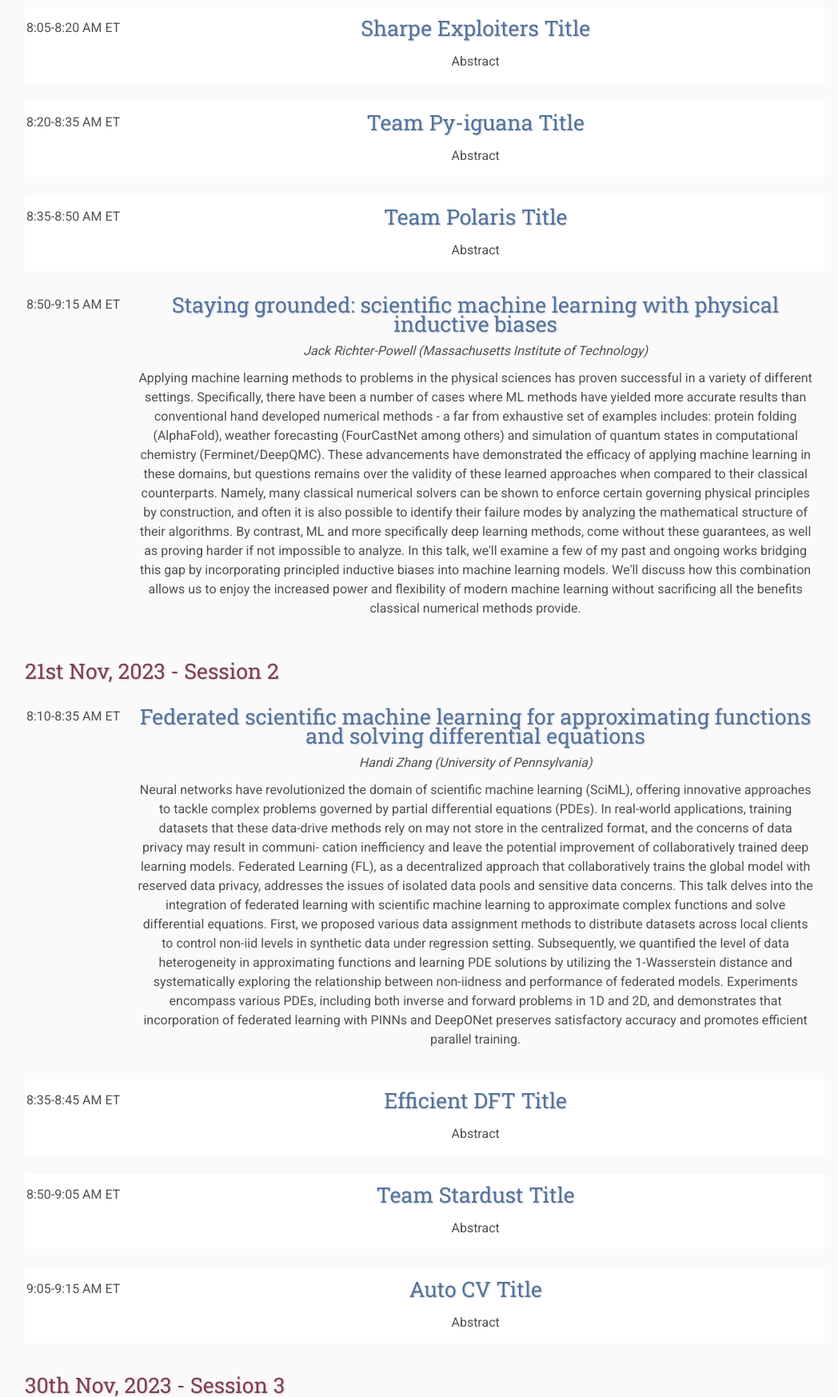
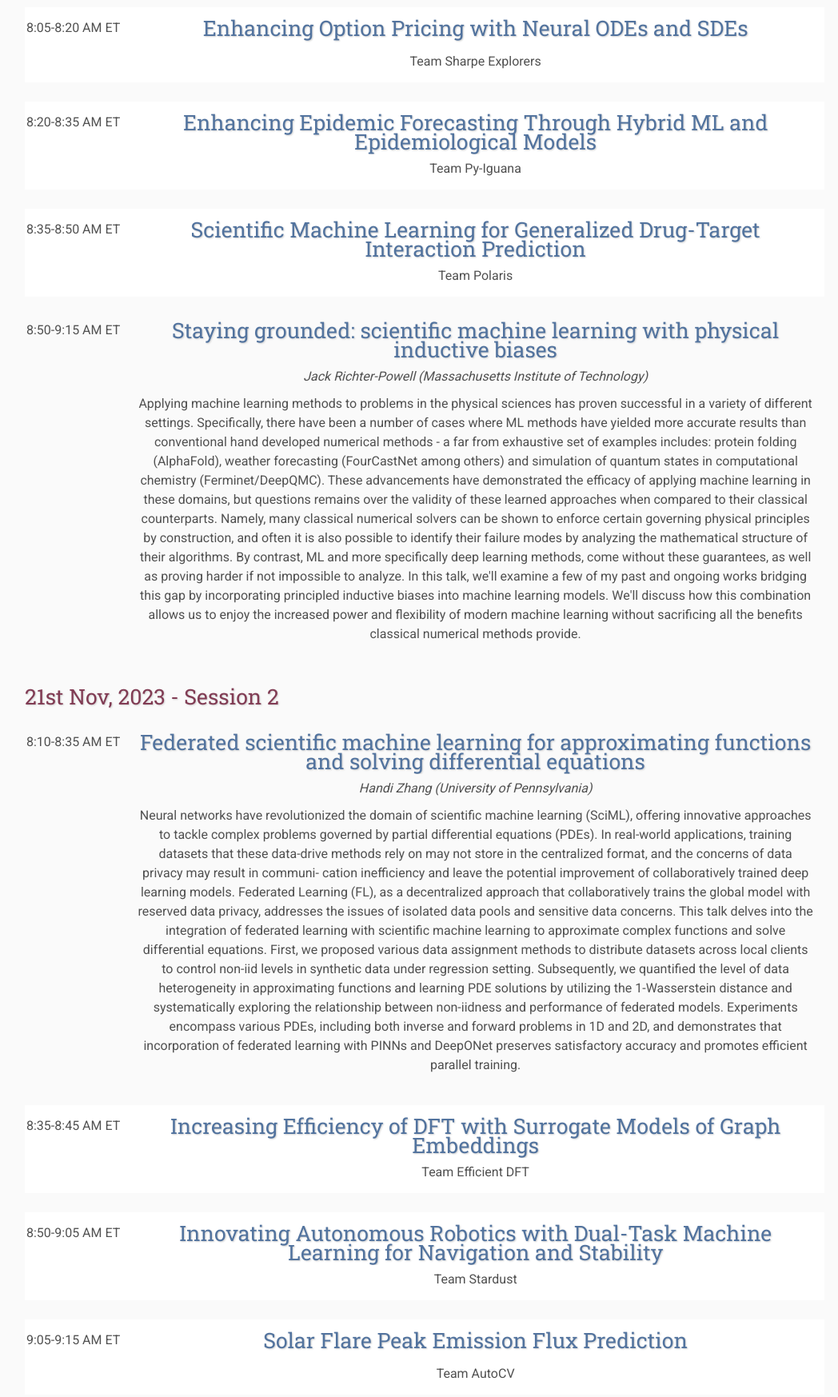
Before and after one commit to sciml-symposium/sciml-symposium-2024.github.io, a plain HTML site: page program/index.html in a window 1280 px wide. Shown: the part 720-2467 px from the top of the page at 80% size, without its empty margins (109-1157 px from the left). Drawn offline with nearby package versions, Linux system fonts and the light colour scheme; some packages are replaced by stand-ins of ours; files that its build step writes are made by us from their sources.

Commit message:
polished website

```diff
--- a/program/index.html
+++ b/program/index.html
@@ -67,12 +67,12 @@
                 8:05-8:20 AM ET
             </td>
             <td class="title-special">
-                Sharpe Exploiters Title
+                Enhancing Option Pricing with Neural ODEs and SDEs
             </td>
         </tr>
         <tr>
             <td class="abstract">
-                Abstract
+                Team Sharpe Explorers
             </td>
         </tr>
     </table>
@@ -82,12 +82,12 @@
                 8:20-8:35 AM ET
             </td>
             <td class="title-special">
-                Team Py-iguana Title
+                Enhancing Epidemic Forecasting Through Hybrid ML and Epidemiological Models
             </td>
         </tr>
         <tr>
             <td class="abstract">
-                Abstract
+                Team Py-Iguana
             </td>
         </tr>
     </table>
@@ -97,12 +97,12 @@
                 8:35-8:50 AM ET
             </td>
             <td class="title-special">
-                Team Polaris Title
+                Scientific Machine Learning for Generalized Drug-Target Interaction Prediction
             </td>
         </tr>
         <tr>
             <td class="abstract">
-                Abstract
+                Team Polaris
             </td>
         </tr>
     </table>
@@ -162,12 +162,12 @@
                 8:35-8:45 AM ET
             </td>
             <td class="title-special">
-                Efficient DFT Title
+                Increasing Efficiency of DFT with Surrogate Models of Graph Embeddings
             </td>
         </tr>
         <tr>
             <td class="abstract">
-                Abstract
+                Team Efficient DFT
             </td>
         </tr>
     </table>
@@ -177,12 +177,12 @@
                 8:50-9:05 AM ET
             </td>
             <td class="title-special">
-                Team Stardust Title
+                Innovating Autonomous Robotics with Dual-Task Machine Learning for Navigation and Stability
             </td>
         </tr>
         <tr>
             <td class="abstract">
-                Abstract
+                Team Stardust
             </td>
         </tr>
     </table>
@@ -192,12 +192,12 @@
                 9:05-9:15 AM ET
             </td>
             <td class="title-special">
-                Auto CV Title
+                Solar Flare Peak Emission Flux Prediction
             </td>
         </tr>
         <tr>
             <td class="abstract">
-                Abstract
+                Team AutoCV
             </td>
         </tr>
     </table>
@@ -231,12 +231,12 @@
                 8:35-8:50AM ET
             </td>
             <td class="title-special">
-                Cassiopeia Title
+                A Scientific Machine Learning Framework for Neutron Star Gravitational Modeling
             </td>
         </tr>
         <tr>
             <td class="abstract">
-                Abstract
+                Team Cassiopeia
             </td>
         </tr>
     </table>
@@ -246,12 +246,12 @@
                 8:50-9:05 AM ET
             </td>
             <td class="title-special">
-                CliML Title
+                Enhancing Weather Predictions with Hybrid Data and Physics-Based Models
             </td>
         </tr>
         <tr>
             <td class="abstract">
-                Abstract
+                Team CliML
             </td>
         </tr>
     </table>
```
Also changed, not shown: index.html (+8 -8 lines).
